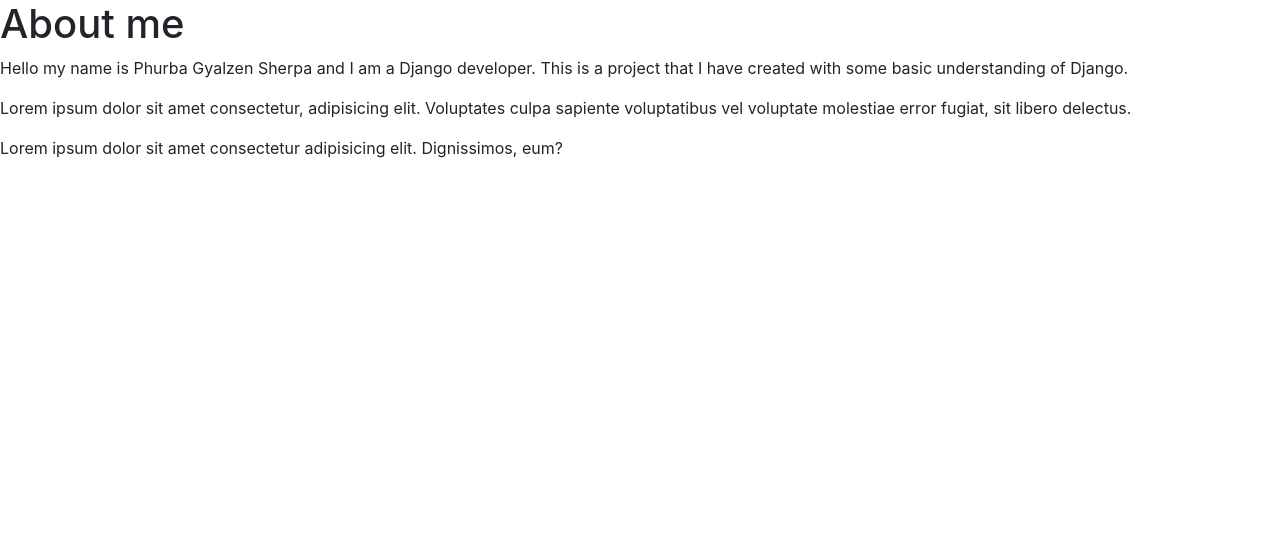
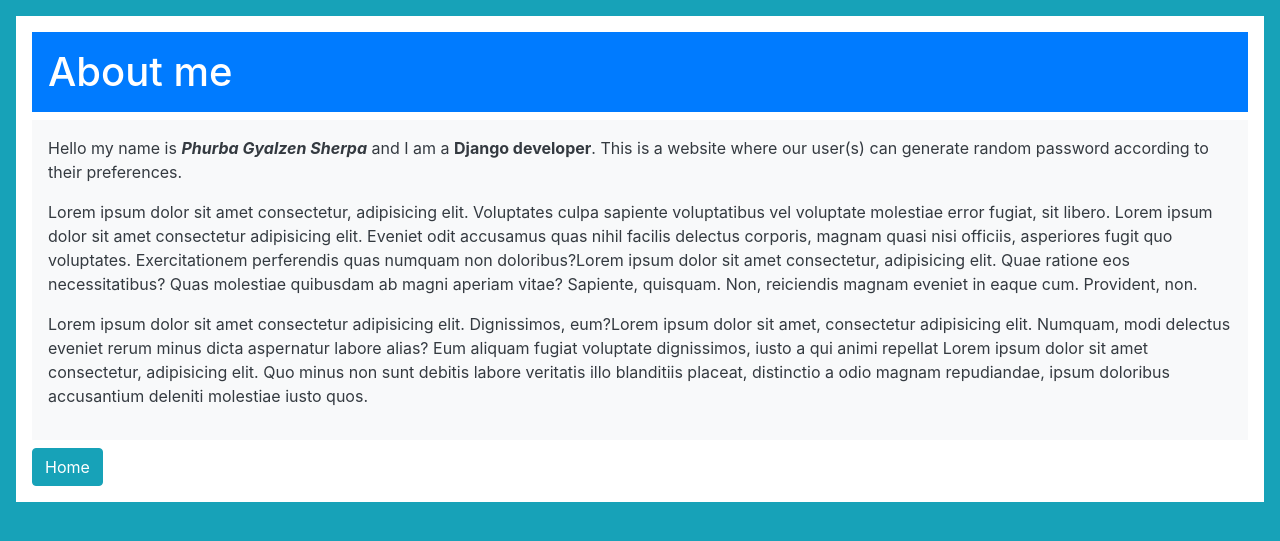
Before and after one commit to PhurbaGyalzen/Django3-Password-Generator, a Django app: page /about/ in a window 1280 px wide. Shown: the top 541 px of the page. Run offline with Django 3.2, Linux system fonts and the light colour scheme; some libraries are stand-ins or nearby versions.

Commit message:
Added more Bootstrap and content.

```diff
--- a/generator_app/templates/generator_app/about.html
+++ b/generator_app/templates/generator_app/about.html
@@ -11,24 +11,40 @@
       crossorigin="anonymous"
     />
   </head>
-  <body>
-    <h1 class="h1">About me</h1>
-    <div class="mb-0">
+  <body class="p-3 mb-2 bg-info text-white">
+    <div class="p-3 mb-2 bg-white text-dark">
+      <h1 class="p-3 mb-2 bg-primary text-white">About me</h1>
+      <div class="p-3 mb-2 bg-light text-dark">
         <p>
-        Hello my name is Phurba Gyalzen Sherpa and I am a Django developer. This
-        is a project that I have created with some basic understanding of
-        Django.
+          Hello my name is <strong><em>Phurba Gyalzen Sherpa</em></strong> and I
+          am a <strong>Django developer</strong>. This is a website where our
+          user(s) can generate random password according to their preferences.
         </p>
 
         <p>
           Lorem ipsum dolor sit amet consectetur, adipisicing elit. Voluptates
           culpa sapiente voluptatibus vel voluptate molestiae error fugiat, sit
-        libero delectus.
+          libero. Lorem ipsum dolor sit amet consectetur adipisicing elit.
+          Eveniet odit accusamus quas nihil facilis delectus corporis, magnam
+          quasi nisi officiis, asperiores fugit quo voluptates. Exercitationem
+          perferendis quas numquam non doloribus?Lorem ipsum dolor sit amet
+          consectetur, adipisicing elit. Quae ratione eos necessitatibus? Quas
+          molestiae quibusdam ab magni aperiam vitae? Sapiente, quisquam. Non,
+          reiciendis magnam eveniet in eaque cum. Provident, non.
+        </p>
+
+        <p>
+          Lorem ipsum dolor sit amet consectetur adipisicing elit. Dignissimos,
+          eum?Lorem ipsum dolor sit amet, consectetur adipisicing elit. Numquam,
+          modi delectus eveniet rerum minus dicta aspernatur labore alias? Eum
+          aliquam fugiat voluptate dignissimos, iusto a qui animi repellat Lorem
+          ipsum dolor sit amet consectetur, adipisicing elit. Quo minus non sunt
+          debitis labore veritatis illo blanditiis placeat, distinctio a odio
+          magnam repudiandae, ipsum doloribus accusantium deleniti molestiae
+          iusto quos.
         </p>
       </div>
-
-    <p>
-      Lorem ipsum dolor sit amet consectetur adipisicing elit. Dignissimos, eum?
-    </p>
+      <a href="{% url 'home' %}" class="btn btn-info">Home</a>
+    </div>
   </body>
 </html>
```
Also changed, not shown: generator_app/templates/generator_app/home.html (+10 -3 lines), generator_app/templates/generator_app/password.html (+13 -5 lines). Lines whose indentation alone changed are shown as unchanged.
